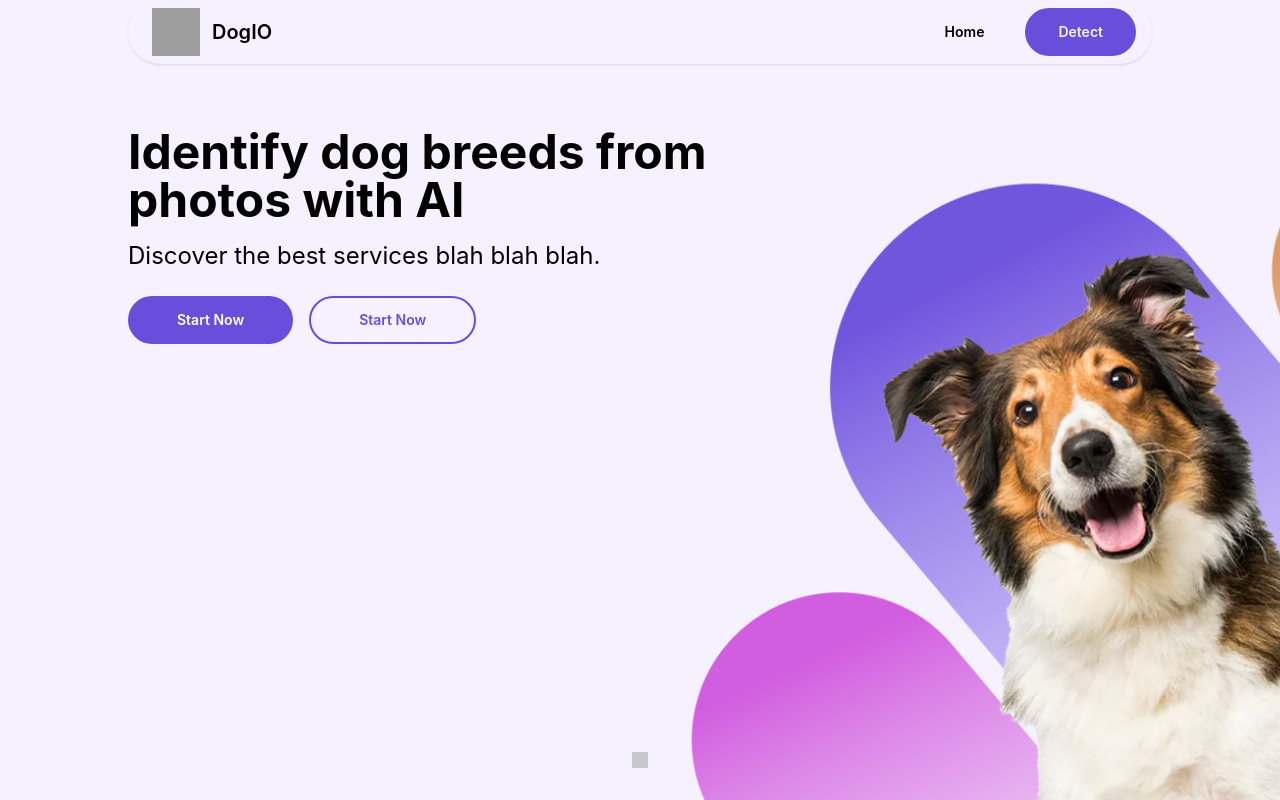
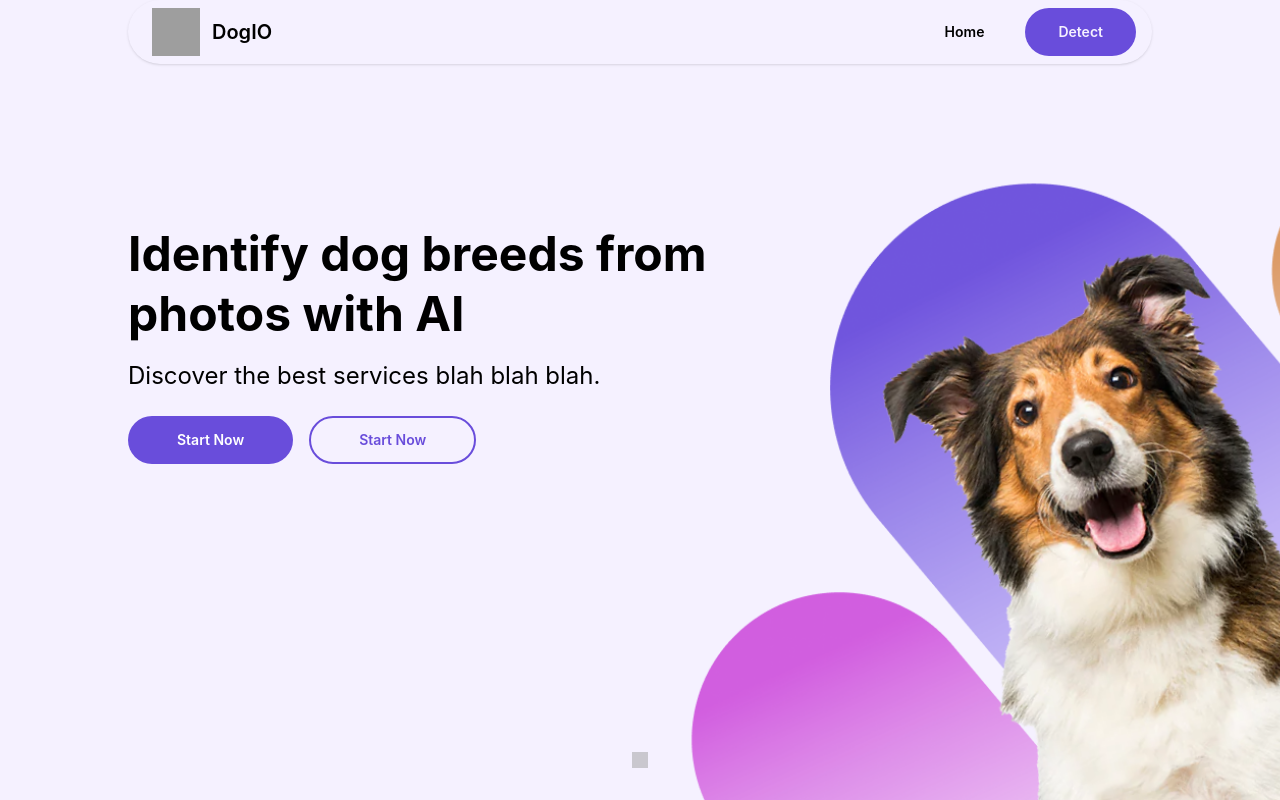
Before and after one commit to Rukun-Aaron/Dog_breeds, a React (Create React App) app in the folder frontend2/: page / in a window 1280 px wide. Built offline with nearby package versions, Linux system fonts and the light colour scheme; grey boxes are pictures that could not be loaded; what tailwindcss-animated would draw is missing.

Commit message:
Fix navbar

```diff
--- a/frontend2/src/components/Homepage.jsx
+++ b/frontend2/src/components/Homepage.jsx
@@ -21,8 +21,8 @@ function Homepage() {
         >
           <Navbar/>
           <div className="max-w-5xl mx-auto flex flex-col md:flex-row items-center justify-between relative">
-            <div className="md:w-3/5 mt-32">
-              <h1 className="text-5xl font-bold mb-4">Identify dog breeds from photos with AI</h1>
+            <div className="md:w-3/5 mt-40">
+              <h1 className="text-5xl font-bold mb-4 leading-tight">Identify dog breeds from photos with AI</h1>
               <p className="text-2xl mb-6">
                 Discover the best services blah blah blah.
               </p>
--- a/frontend2/src/components/NavBar.jsx
+++ b/frontend2/src/components/NavBar.jsx
@@ -1,16 +1,18 @@
 import React, { useEffect, useState } from 'react';
 import { useLocation, useNavigate } from 'react-router-dom';
 
-function Navbar() {
+function Navbar({ isHomepage }) {
+  const [isHomePage, setIsHomePage] = useState(false);
 
   const navigate = useNavigate();
   const location = useLocation();
 
+  useEffect(() => {
+    setIsHomePage(location.pathname === '/');
+  }, [location]);
+
   return (
-
-    // <div className={`navbar z-10 left-1/2 -translate-x-1/2 px-4 w-full top-4 shadow dark:shadow-xl opacity-90 dark:bg-neutral-800 backdrop-blur-sm rounded-xl fixed>
-    // <div className="navbar z-8 left-1/2 -translate-x-1/2 w-11/12 max-w-4xl xl:max-w-5xl shadow dark:shadow-xl backdrop-blur-sm rounded-2xl top-2 relative">
-    <div className={`navbar z-[1] left-1/2 -translate-x-1/2 w-11/12 max-w-4xl xl:max-w-5xl shadow dark:shadow-xl dark:bg-neutral-800 rounded-full fixed`}>
+    <div className={`navbar z-[1] left-1/2 -translate-x-1/2 w-11/12 max-w-4xl xl:max-w-5xl shadow dark:shadow-xl dark:bg-neutral-800 rounded-full ${isHomePage ? 'relative' : 'fixed'}`}>
         <div className="flex-1 flex gap-2">
         <div className="cursor-pointer flex items-center justify-center" onClick={() => navigate('/')}>
           <div className="pl-4 pr-3">
--- a/frontend2/src/pages/ImageUploadNew.jsx
+++ b/frontend2/src/pages/ImageUploadNew.jsx
@@ -170,8 +170,8 @@ const ImageUploadNew = () => {
   return (
     <div className="w-full h-full flex flex-col items-center pb-4">
       <Navbar/>
-      <div className="max-w-4xl xl:max-w-5xl w-11/12 flex flex-col items-center h-full gap-1">
-        <h1 className="text-2xl font-bold pt-4 pt-20">Classify Your Dog</h1>
+      <div className="max-w-4xl xl:max-w-5xl w-11/12 flex flex-col items-center h-full gap-1 pt-4">
+        <h1 className="text-2xl font-bold pt-4 pt-16">Classify Your Dog</h1>
         <h1 className="text-xl text-center dark:text-neutral-100">
           Drag and Drop or Browse to Upload Image
         </h1>
@@ -189,7 +189,7 @@ const ImageUploadNew = () => {
           accept="image/png, image/jpeg, image/webp"
         />
         <div
-          className={`dark:border-neutral-100 transition-all cursor-pointer card w-full border-2 border-dashed rounded-lg border-gray-300 ${images.length > 0
+          className={`dark:border-neutral-100 transition-all cursor-pointer card w-full border-2 border-dashed rounded-3xl border-gray-300 ${images.length > 0
             ? 'flex flex-col sm:flex-row justify-around items-center p-4'
             : 'aspect-video flex items-center justify-center p-4'
             } ${isDraggingOver ? 'bg-green-200 dark:bg-green-800' : 'bg-transparent'}`}
```
